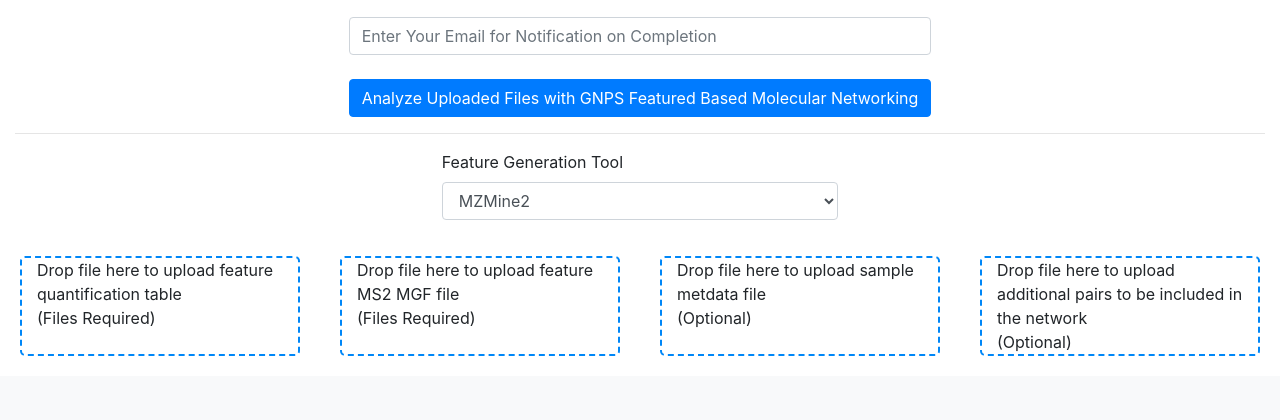
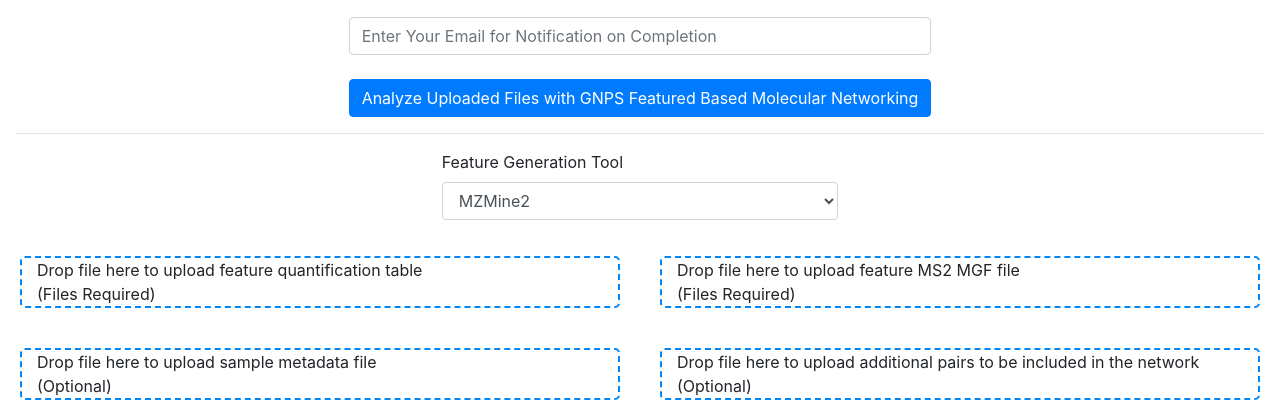
Before and after one commit to mwang87/GNPS_quickstart, a Flask app: page /featurebasednetworking in a window 1280 px wide. Shown: the part 450-870 px from the top of the page. Before the commit the page ends 806 px from the top, so only its background shows below. Run offline with Flask 2, Linux system fonts and the light colour scheme; some libraries are stand-ins or nearby versions.

Commit message:
updating visualizer

```diff
--- a/templates/featurebasednetworking.html
+++ b/templates/featurebasednetworking.html
@@ -132,8 +132,10 @@
                     <div class="dz-message">Drop file here to upload feature MS2 MGF file <br> (Files Required)
                     </div>
                 </div>
+            </div>
+            <div class="row">
                 <div class="dropzone col-md" id="samplemetadata">
-                    <div class="dz-message">Drop file here to upload sample metdata file <br> (Optional)
+                    <div class="dz-message">Drop file here to upload sample metadata file <br> (Optional)
                     </div>
                 </div>
                 <div class="dropzone col-md" id="additionalpairs">
```
